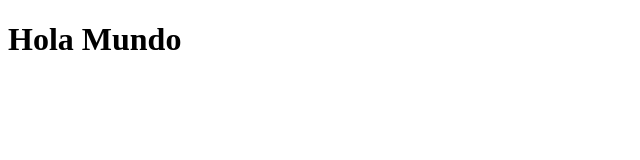
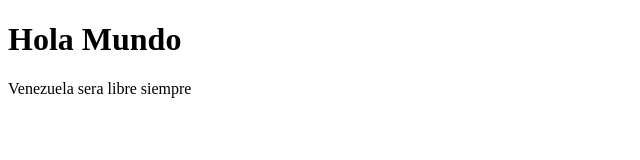
Before and after one commit to Dgamerone/prueba-new, a plain HTML site: page index.html in a window 1280 px wide. Shown: the whole page, without its empty margins (0-640 px from the left). Drawn offline with Linux system fonts and the light colour scheme.

Commit message:
Commit desde git hub desktop

```diff
--- a/css/style.css
+++ b/css/style.css
@@ -0,0 +1,5 @@
+*{
+    margin: 0;
+    padding: 0;
+
+}
--- a/index.html
+++ b/index.html
@@ -9,6 +9,7 @@
 <body>
     <header>
         <h1>Hola Mundo</h1>
+        <p>Venezuela sera libre siempre</p>
     </header>
     <main></main>
     <footer></footer>
```
